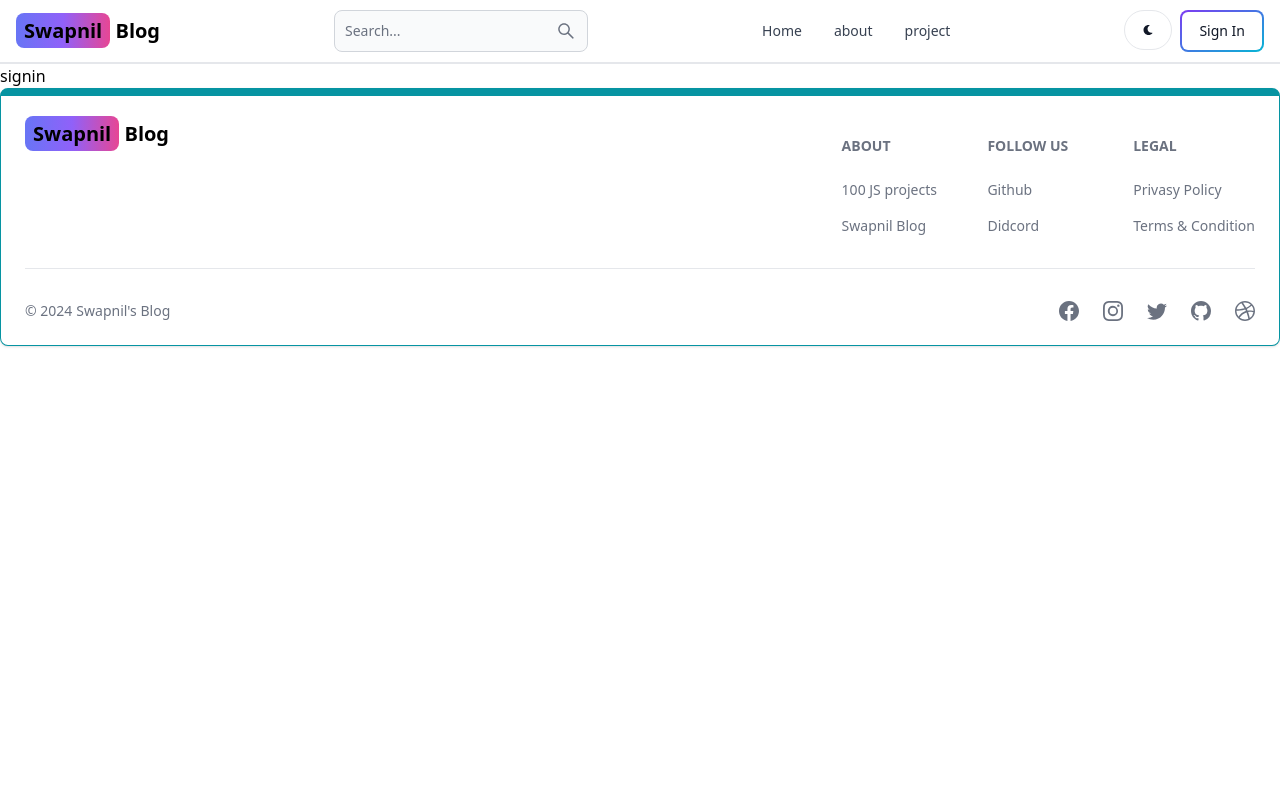
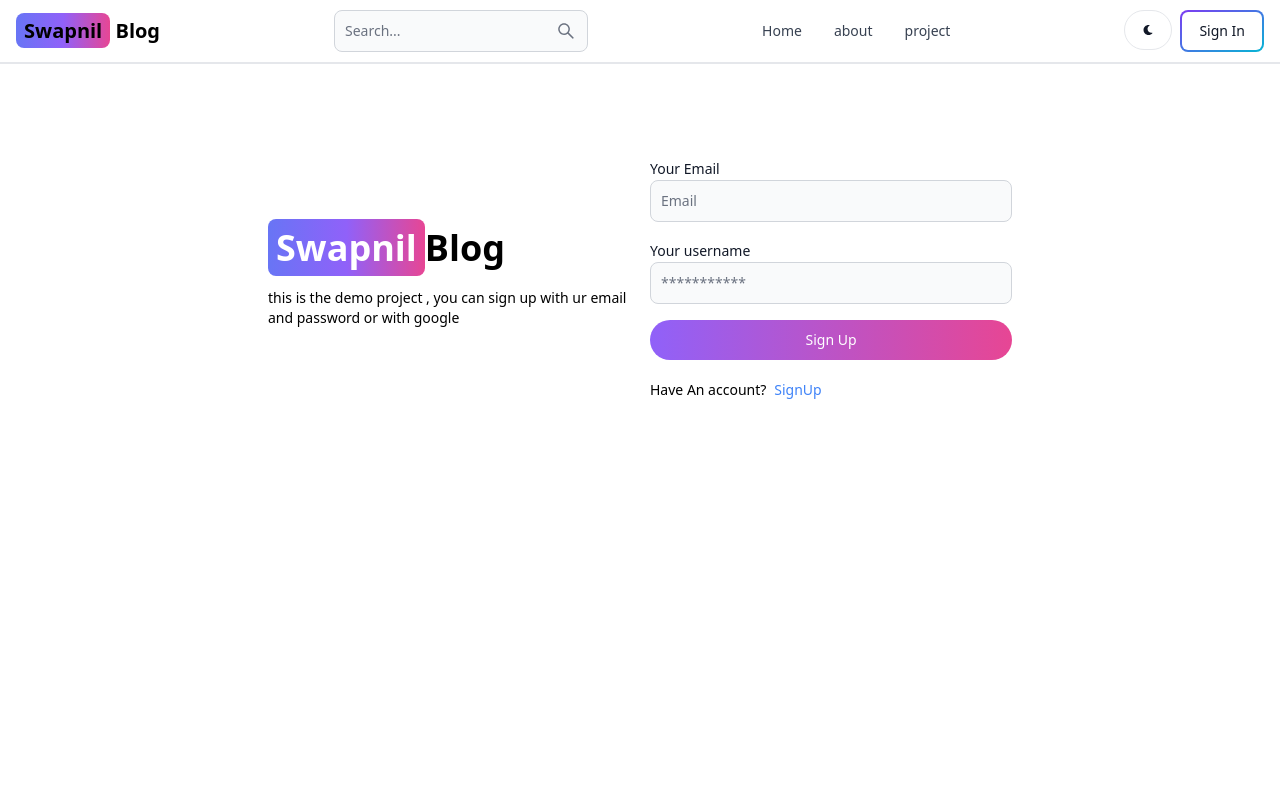
Before and after one commit to Swapnil-mindbrick-2022/mernblog, a React app in the folder client/: page /signin in a window 1280 px wide. Shown: the top 800 px of the page. Built offline with nearby package versions, Linux system fonts and the light colour scheme; the HTML template or start-up script is replaced by a standard one.

Commit message:
add client side login functionality

```diff
--- a/client/src/pages/Signin.jsx
+++ b/client/src/pages/Signin.jsx
@@ -1,9 +1,119 @@
+import { Alert, Button, Label, Spinner, TextInput } from "flowbite-react";
+import { useState } from "react";
+import { Link } from "react-router-dom";
+
+import {useNavigate} from 'react-router-dom'
+
+const Signin = () => {
+  const [formData, setFormData]= useState({});
+
+  const [errorMessage, setErrorMessage] = useState(null);
+  const [loading , setLoading] = useState(false);
+
+  const navigate = useNavigate()
+
+  const HandleChange= (e)=>{
+
+    setFormData({...formData , [e.target.id]:e.target.value})
 
 
-const Signin = () => {
+
+
+    // console.log(e.target.value)
+  }
+  const handleSubmit = async (e) => {
+    e.preventDefault();
+    if(!formData.email || !formData.password ){
+      setErrorMessage("All fields are required");
+    }
+    try {
+      setLoading(true);
+      setErrorMessage(null)
+      const res = await fetch('/api/auth/signin', {
+        method: 'POST',
+        headers: { 'Content-Type': 'application/json' },
+        body: JSON.stringify(formData),
+      });
+
+
+
+
+      const data =await res.json();
+
+      if(data.success === false){
+        return setErrorMessage(data.message)
+      }
+      setLoading(false);
+
+      if (res.ok) {
+        navigate('/')
+      }
+    } catch (error) {
+      setErrorMessage(error.message);
+      setLoading(false);
+    }
+  };
+
   return (
-    <div> signin</div>
-  );
-};
+    <div  className='min-h-screen mt-20'>
+      <div  className='flex p-3 max-w-3xl mx-auto flex-col md:flex-row md:items-center gap-5'>
+        {/* left side */}
+        <div className="flex-1">
+        <Link to='/' className='font-bold dark:text-white text-4xl'>
+        <span className='px-2 py-1 bg-gradient-to-r from-indigo-500 via-purple-500 to-pink-500 rounded-lg text-white'>
+              Swapnil
+            </span>
+            Blog
+          </Link>
+
+          <p className="text-sm mt-5 ">
+            this is the demo project , you can sign up with ur email and
+            password or with google
+          </p>
+        </div>
+        {/* Right side */}
+        <div className="flex-1">
+        <form  className="flex flex-col gap-4" onSubmit={handleSubmit}>
+
+          <div>
+            <Label  value="Your Email "></Label>
+            <TextInput
+
+            type='email' placeholder="Email" id="email" onChange={HandleChange}/>
+          </div>
+          <div>
+            <Label  value="Your username "></Label>
+            <TextInput
+
+            type='password' placeholder="***********" id="password" onChange={HandleChange}/>
+          </div>
+        <Button gradientDuoTone='purpleToPink' type='submit' disabled ={loading} pill >
+
+        {
+          loading ? (
+            <>
+            <Spinner  size='sm'/>
+            <span className="pl-3 ">loading....</span>
+            </>
+          ):"Sign Up"
+        }
+        </Button>
+        </form>
+        <div className="flex gap-2 text-sm mt-5">
+          <span>Have An account? </span>
+          <Link to ='/signup' className="text-blue-500">SignUp</Link>
+
+
+        </div>
+          {
+            errorMessage && (
+              <Alert  className="mt-5 " color ='failure'>{errorMessage}</Alert>
+            )
+          }
+        </div>
+      </div>
+    </div>
+  )
+}
 
 export default Signin;
```
